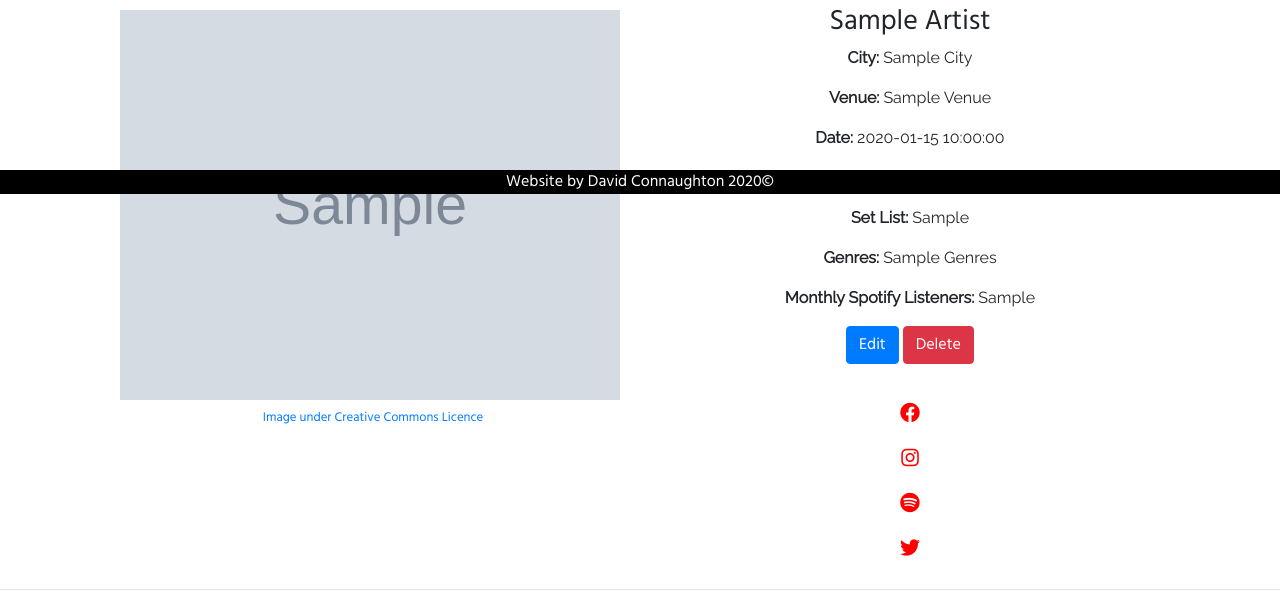
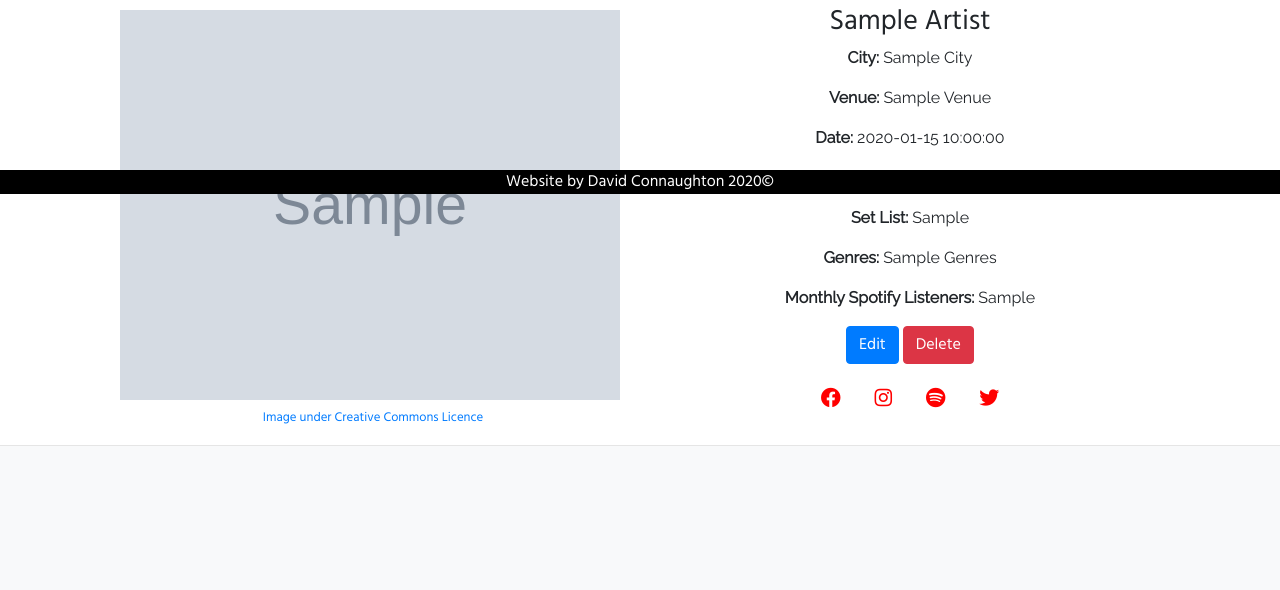
Before and after one commit to Code-Institute-Submissions/music-memories, a Flask app: page /concert_list in a window 1280 px wide. Shown: the part 606-1196 px from the top of the page. After the commit the page ends 1052 px from the top, so only its background shows below. Run offline with Flask 2, Linux system fonts and the light colour scheme; grey boxes marked "Sample" are stand-in pictures; a database or web service that is not in the repository returns one stand-in record (values such as "Sample title"); some libraries are stand-ins or nearby versions.

Commit message:
Code Indentation Updated

```diff
--- a/static/css/style.css
+++ b/static/css/style.css
@@ -83,7 +83,7 @@ p {
 .small {
     color: red !important;
     font-size: 20px !important;
-    display: inline !;
+    display: inline !important;
 }
 
 /*---------------------------Add Concert Page*/
--- a/templates/addconcert.html
+++ b/templates/addconcert.html
@@ -23,7 +23,6 @@
                     <input type="text" class="form-width" name="venue" id="venue"
                     placeholder="Venue" required>
                 </div>
-
                 <div class="col-sm-8 offset-sm-2 text-center">
                     <i class="fas fa-calendar-day"></i>
                     <input type="text" class="form-width" name="date" id="date"
@@ -37,9 +36,8 @@
                 <div class="col-sm-8 offset-sm-2 text-center">
                     <i class="fas fa-list"></i>
                     <textarea class="form-width" aria-label="With
-                                textarea" rows="5" maxlength="200" name="set_list" id="set_list" placeholder="Set List" required></textarea>
+                    textarea" rows="5" maxlength="400" name="set_list" id="set_list" placeholder="Set List" required></textarea>
                 </div>
-                    <br />
                 <div class="col-sm-8 offset-sm-2 text-center">
                     <i class="fas fa-image"></i>
                     <input type="text" class="form-width" name="image" id="image"
```
Lines whose indentation alone changed are shown as unchanged.
